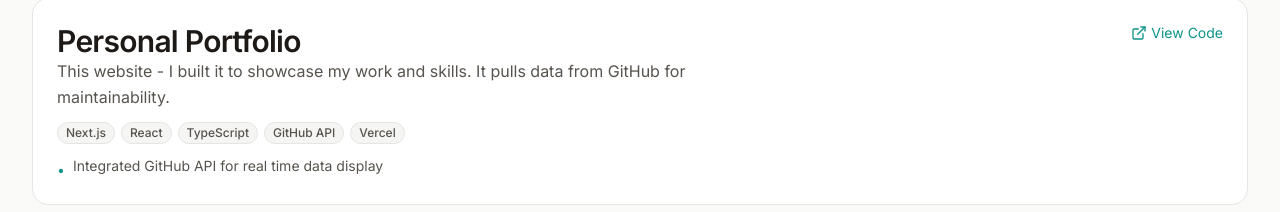
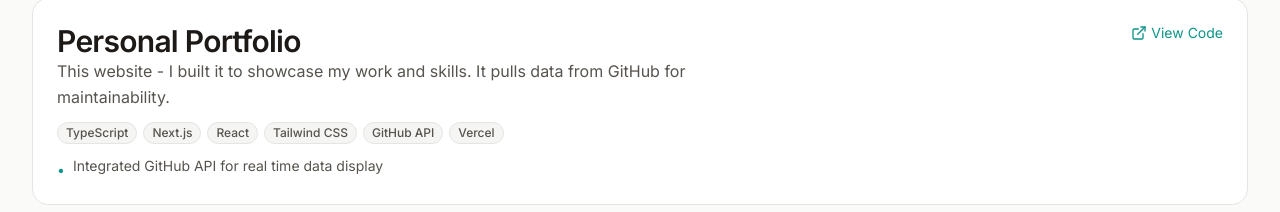
Before and after one commit to joshuaargent/TS_Portfolio, a Next.js app: page /resume in a window 1280 px wide. Shown: the part 723-935 px from the top of the page. Built offline with nearby package versions, Linux system fonts and the light colour scheme; no server answers.

Commit message:
Update CV for Joshua Argent: enhance contact information and refine project technologies

```diff
--- a/src/data/resume.ts
+++ b/src/data/resume.ts
@@ -15,7 +15,7 @@ export const resumeData: ResumeData = {
       name: 'Personal Portfolio',
       description:
         'This website - I built it to showcase my work and skills. It pulls data from GitHub for maintainability.',
-      techStack: ['Next.js', 'React', 'TypeScript', 'GitHub API', 'Vercel'],
+      techStack: ['TypeScript', 'Next.js', 'React', 'Tailwind CSS', 'GitHub API', 'Vercel'],
       url: 'https://github.com/joshuaargent/portfolio',
       highlights: ['Integrated GitHub API for real time data display'],
     },
```
Also changed, not shown: 1 other file (tests, documents, lock files or other folders).
